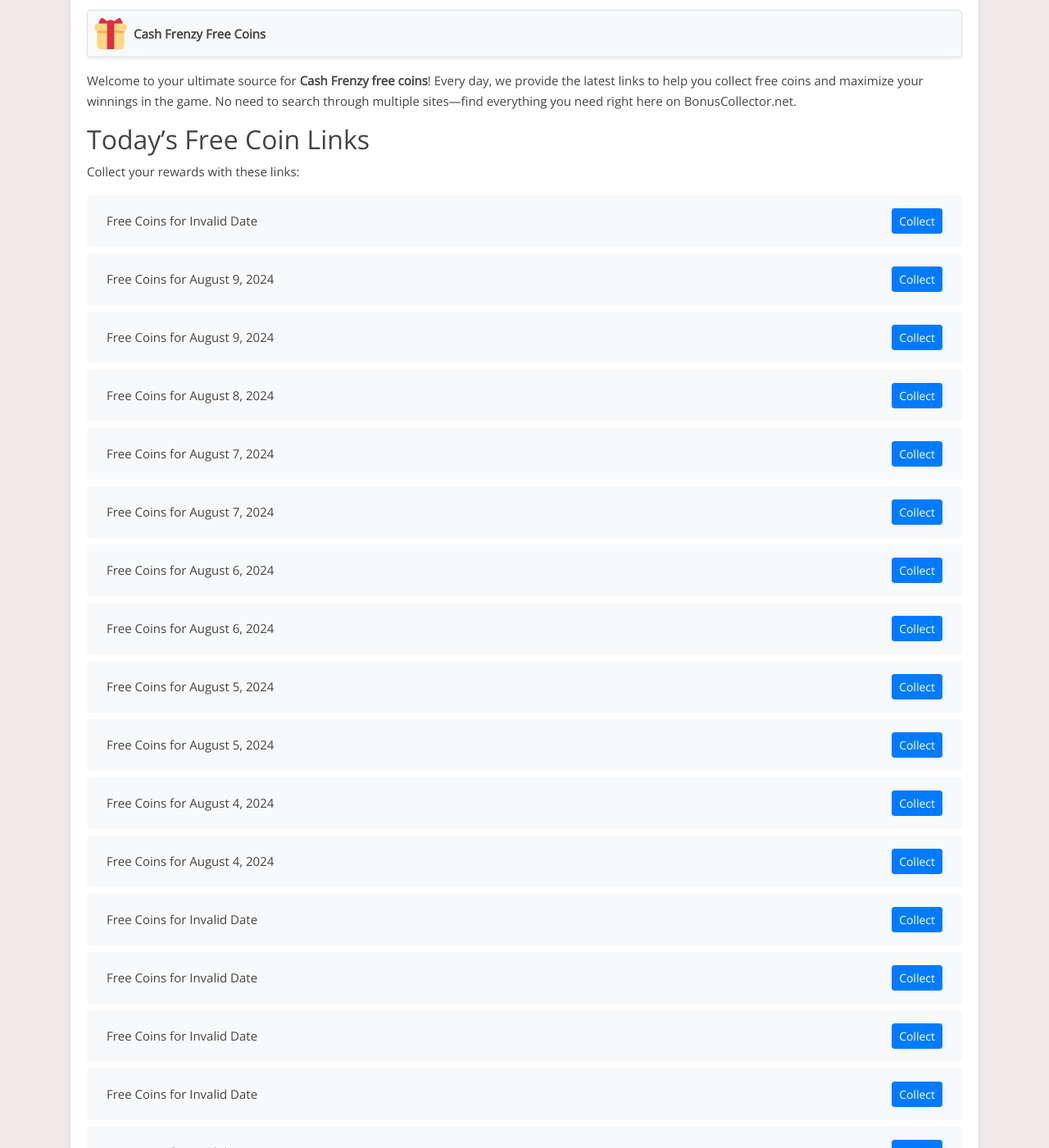
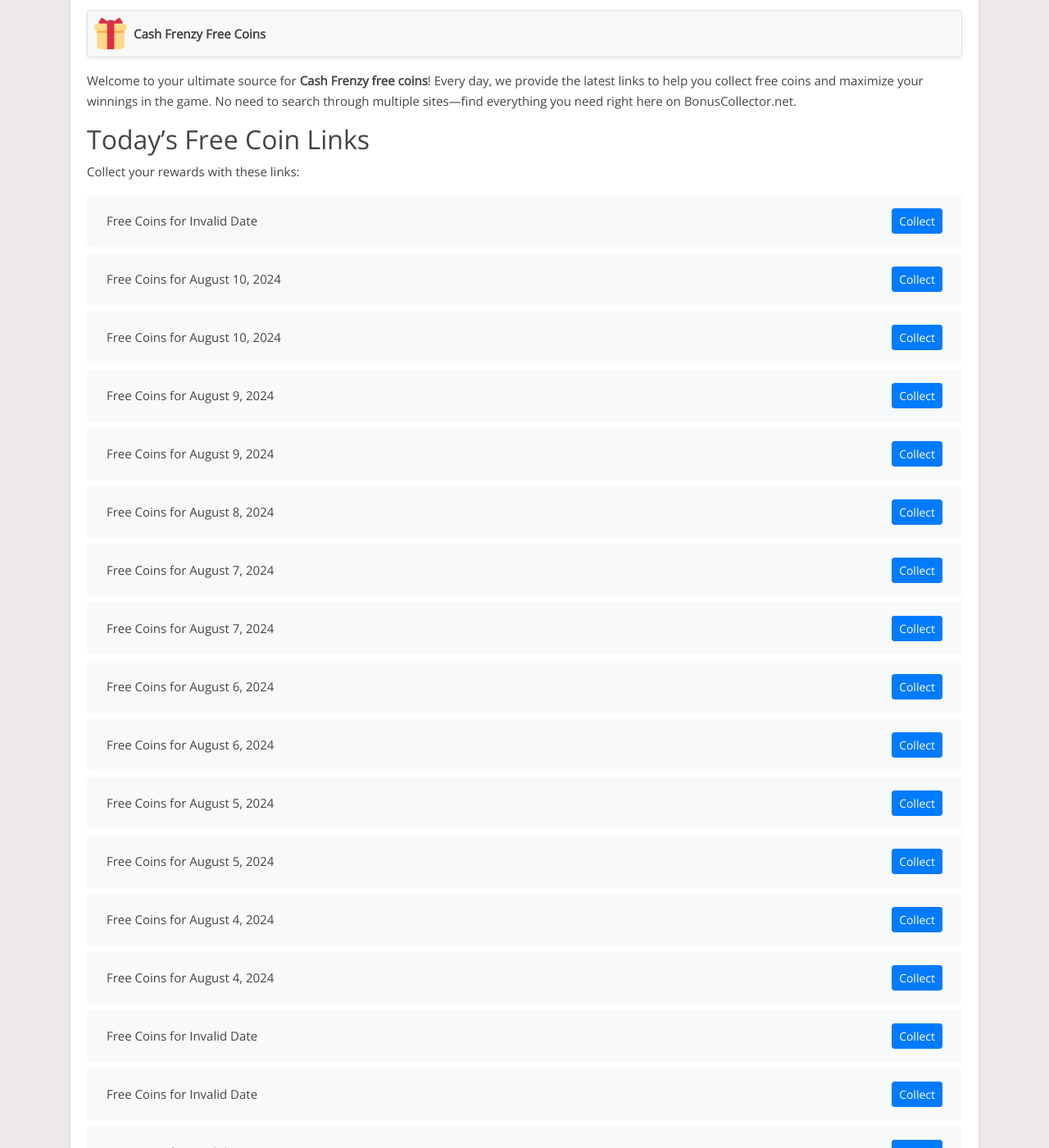
Before and after one commit to Prollad99/bs-net, a Jekyll site: the page built from _posts/2024-07-04-cash-frenzy.md, in a window 1280 px wide and 1400 px high, scrolled down 226 px. Shown: the whole window at 82% size. Built offline with Jekyll 4.4.1, drawn with Linux system fonts in a browser that asks for light colours; nearby versions of some CDN libraries; comment, search, counter and statistics services are not loaded; some of the changed text lies outside the part shown.

Commit message:
Update cash-frenzy reward links and last modified date

```diff
--- a/_data/include_files.yml
+++ b/_data/include_files.yml
@@ -14,7 +14,7 @@
   last_modified: 2024-08-10 03:08:29
 
 cash-frenzy.html:
-  last_modified: 2024-08-09 03:07:54
+  last_modified: 2024-08-10 03:35:34
 
 hit-it-rich.html:
   last_modified: 2024-08-10 03:35:30
--- a/_includes/cash-frenzy.html
+++ b/_includes/cash-frenzy.html
@@ -2,6 +2,14 @@
   <li class="list-group-item d-flex justify-content-between align-items-center">
     <span>Free Coins for Invalid Date</span>
     <a href="https://bit.ly/installCashFrenzyNow" class="btn btn-primary btn-sm">Collect</a>
+  </li>
+  <li class="list-group-item d-flex justify-content-between align-items-center">
+    <span>Free Coins for August 10, 2024</span>
+    <a href="https://cashfrenzy.co/0810fbcoins1" class="btn btn-primary btn-sm">Collect</a>
+  </li>
+  <li class="list-group-item d-flex justify-content-between align-items-center">
+    <span>Free Coins for August 10, 2024</span>
+    <a href="http://cashfrenzy.co/4cjrPLM" class="btn btn-primary btn-sm">Collect</a>
   </li>
   <li class="list-group-item d-flex justify-content-between align-items-center">
     <span>Free Coins for August 9, 2024</span>
@@ -391,12 +399,4 @@
     <span>Free Coins for Invalid Date</span>
     <a href="http://cashfrenzy.co/4cbdHF7" class="btn btn-primary btn-sm">Collect</a>
   </li>
-  <li class="list-group-item d-flex justify-content-between align-items-center">
-    <span>Free Coins for Invalid Date</span>
-    <a href="https://cashfrenzy.co/0625fbcoins" class="btn btn-primary btn-sm">Collect</a>
-  </li>
-  <li class="list-group-item d-flex justify-content-between align-items-center">
-    <span>Free Coins for Invalid Date</span>
-    <a href="http://bit.ly/45ztoUb" class="btn btn-primary btn-sm">Collect</a>
-  </li>
 </ul>
```
Also changed, not shown: links-json/cash-frenzy.json (+8 -6 lines).
